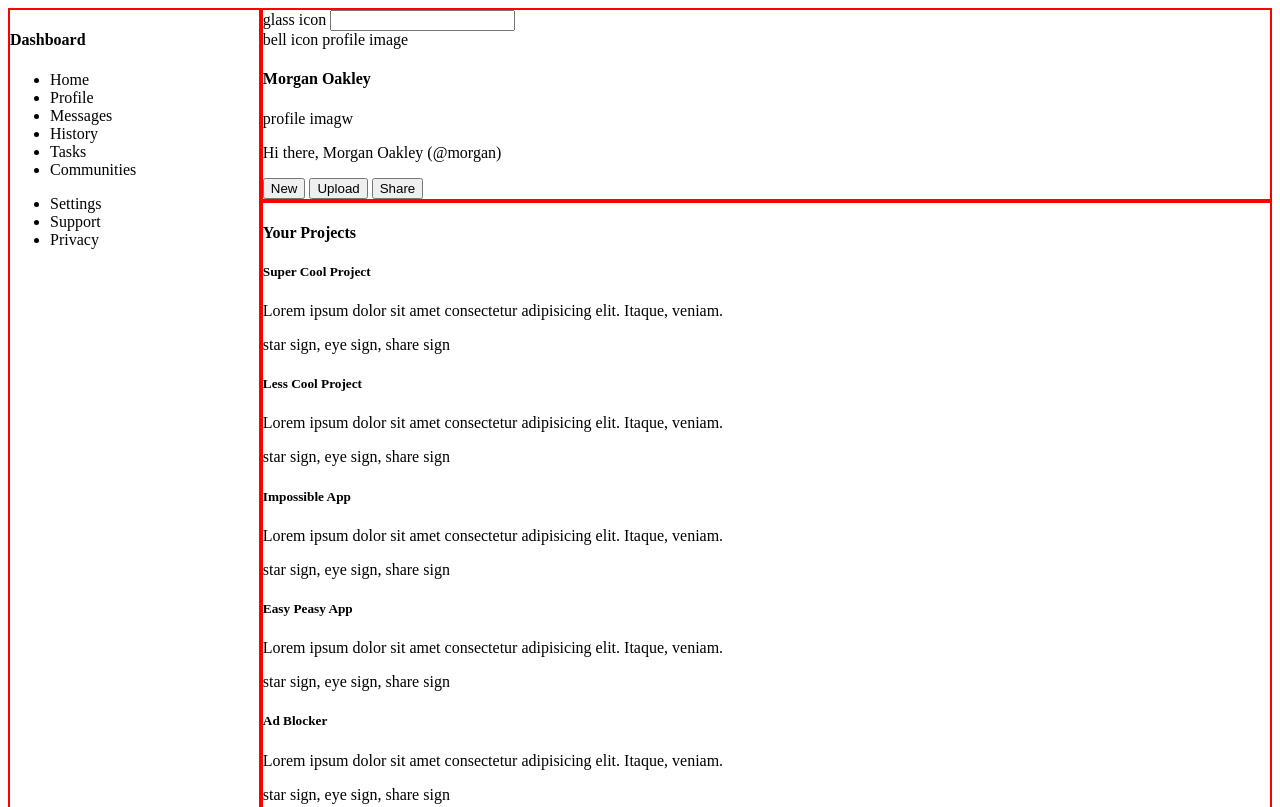
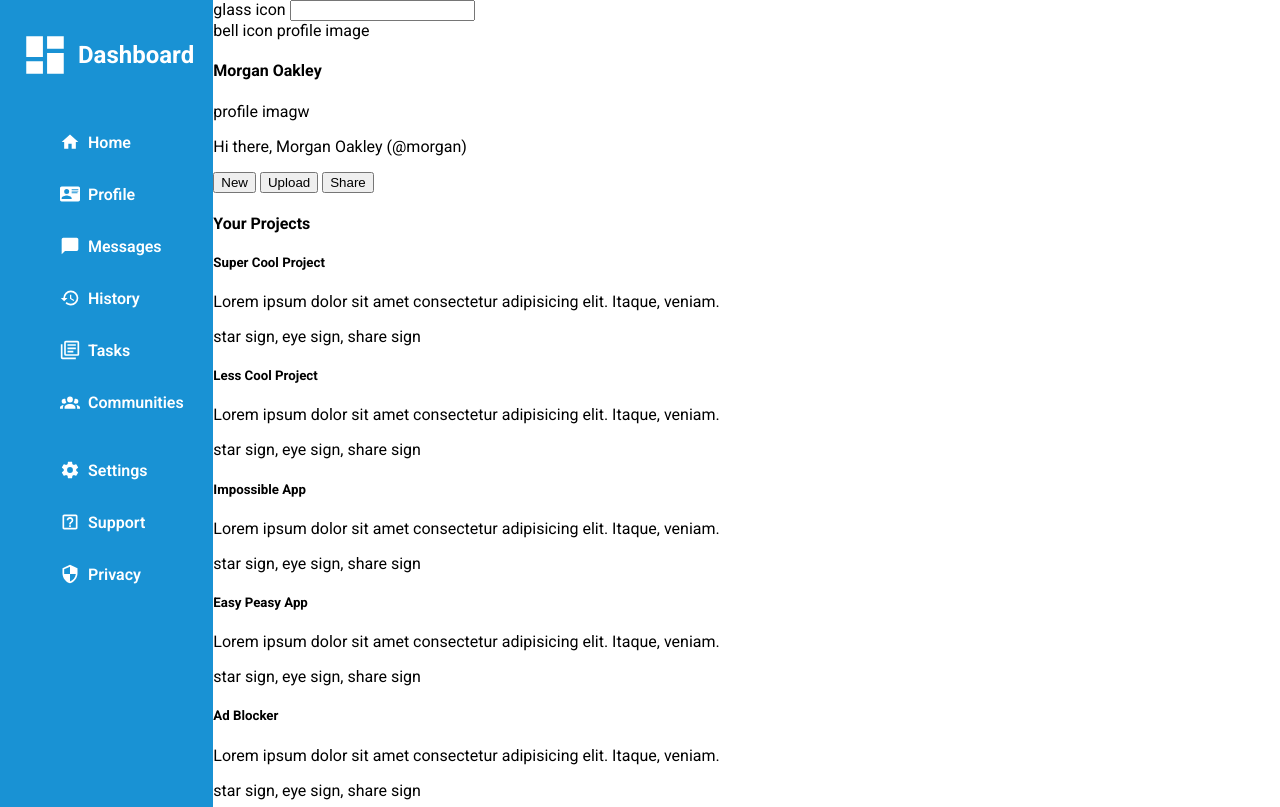
Before and after one commit to hrrshpal/admin-dashboard, a plain HTML site: page index.html in a window 1280 px wide. Shown: the top 807 px of the page. Drawn offline with Linux system fonts and the light colour scheme.

Commit message:
completed the sidebar

```diff
--- a/index.html
+++ b/index.html
@@ -5,26 +5,32 @@
     <meta name="viewport" content="width=device-width, initial-scale=1.0">
     <title>Dashboard</title>
     <link rel="stylesheet" href="style.css">
+    <link rel="preconnect" href="https://fonts.googleapis.com">
+    <link rel="preconnect" href="https://fonts.gstatic.com" crossorigin>
+    <link href="https://fonts.googleapis.com/css2?family=Roboto:ital,wght@0,100..900;1,100..900&display=swap" rel="stylesheet">
 </head>
 <body>
     <div class="container">
         <div class="sidebar">
-            <h4>Dashboard</h4>
-            <div>
+            <div class="dash">
+                <img class="white-svg" src="icons/view-dashboard.svg" width="50px" height="50px" alt="Dashboard icon">
+                <h2 class="dash-heading">Dashboard</h2>
+            </div>
+            <div class="nav">
                 <ul>
-                    <li>Home</li>
-                    <li>Profile</li>
-                    <li>Messages</li>
-                    <li>History</li>
-                    <li>Tasks</li>
-                    <li>Communities</li>
+                    <div><img class="white-svg" height="20px" width="20px" src="icons/home.svg" alt="home icon"><li>Home</li></div>
+                    <div><img class="white-svg" height="20px" width="20px" src="icons/card-account-details.svg" alt="profile icon"><li>Profile</li></div>
+                    <div><img class="white-svg" height="20px" width="20px" src="icons/message.svg" alt="message icon"><li>Messages</li></div>
+                    <div><img class="white-svg" height="20px" width="20px" src="icons/history.svg" alt="history icon"><li>History</li></div>
+                    <div><img class="white-svg" height="20px" width="20px" src="icons/text-box-multiple-outline.svg" alt="tasks icon"><li>Tasks</li></div>
+                    <div><img class="white-svg" height="20px" width="20px" src="icons/account-group.svg" alt="communities icon"><li>Communities</li></div>
                 </ul>
             </div>
-            <div>
+            <div class="branding">
                 <ul>
-                    <li>Settings</li>
-                    <li>Support</li>
-                    <li>Privacy</li>
+                    <div><img class="white-svg" height="20px" width="20px" src="icons/cog.svg" alt="settings icon"><li>Settings</li></div>
+                    <div><img class="white-svg" height="20px" width="20px" src="icons/help-box-outline.svg" alt="support icon"><li>Support</li></div>
+                    <div><img class="white-svg" height="20px" width="20px" src="icons/security.svg" alt="privacy icon"><li>Privacy</li></div>
                 </ul>
             </div>
         </div>
--- a/style.css
+++ b/style.css
@@ -1,12 +1,55 @@
-.sidebar, .header, .main-content{
-    border: 2px solid red;
+html, body{
+    margin: 0;
+    padding: 0;
+    font-family: "Roboto", sans-serif;
+    font-size: 1em;
 }
 
 .container{
     display: grid;
-    grid-template-columns: 1fr 4fr;
+    grid-template-columns: 1fr 5fr;
 }
 
+/* -----------------------------SIDEBAR--------------------------------- */
 .sidebar{
+    background-color: rgba(25,146,212,255);
+    color:white;
     grid-row: 1/3;
+    font-weight: 600;
+    line-height: 30px;
 }
+
+/* DASHBOARD HEADING AND LOGO */
+.white-svg{
+    filter: invert(1);
+    margin-top: 20px;
+    margin-left: 20px;
+}
+
+.dash-heading{
+    margin-top: 40px;
+}
+
+.dash{
+    display: flex;
+    align-items: center;
+    gap:8px;
+}
+
+/* NAVBAR AND BRANDING */
+.nav ul,
+.branding ul{
+    list-style-type: none;
+}
+
+.nav ul div,
+.branding ul div{
+    display: flex;
+    align-items: center;
+    gap:8px;
+}
+
+.nav ul li,
+.branding ul li{
+    margin-top: 22px;
+}
```
Also changed, not shown: icons/account-group.svg (added), icons/bell-ring-outline.svg (added), icons/card-account-details.svg (added), icons/cog.svg (added), icons/eye-plus-outline.svg (added), icons/help-box-outline.svg (added), icons/history.svg (added), icons/home.svg (added), icons/magnify.svg (added), icons/message.svg (added), icons/security.svg (added), icons/share-variant-outline.svg (added), icons/star-plus-outline.svg (added), icons/text-box-multiple-outline.svg (added), 1 more files.
